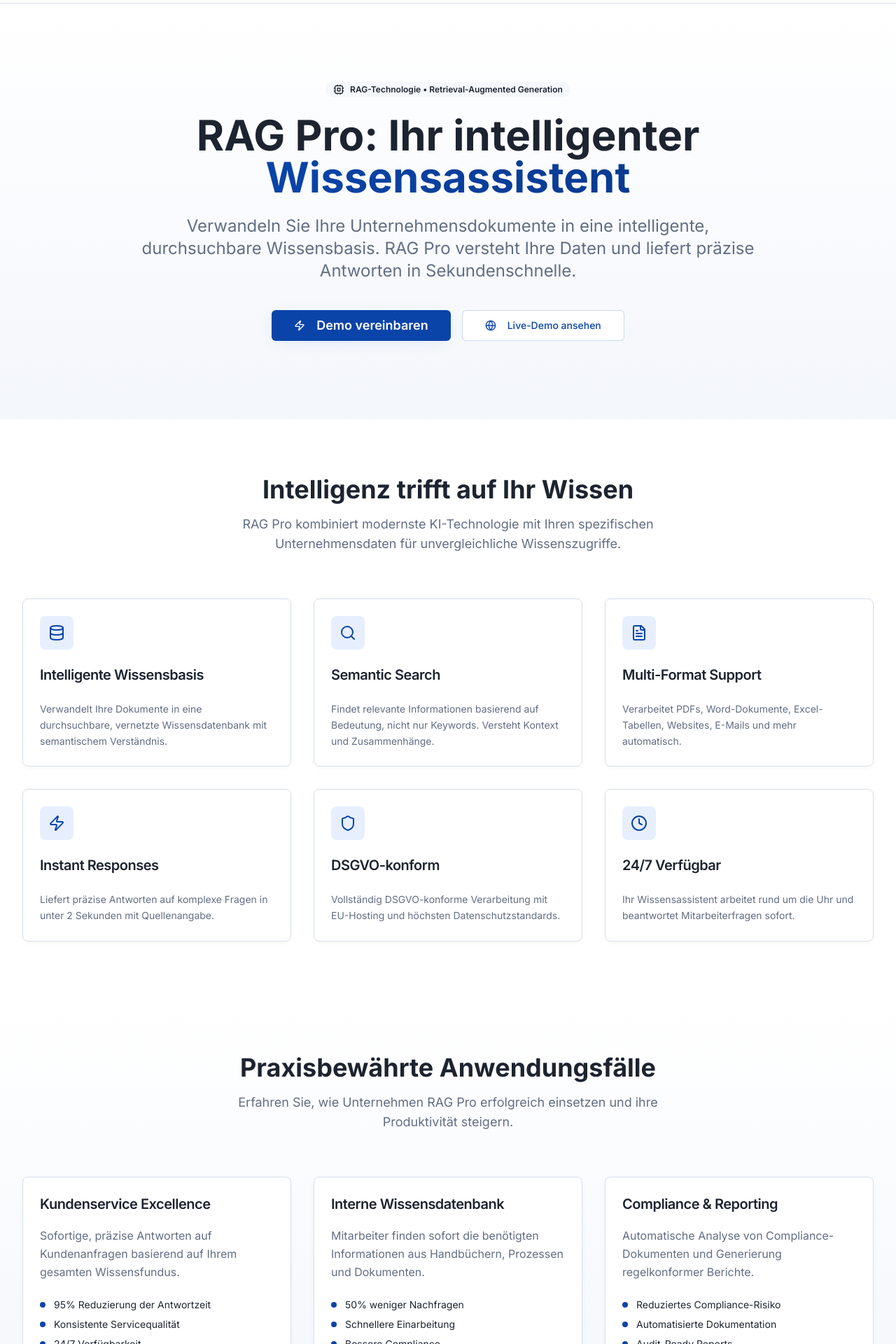
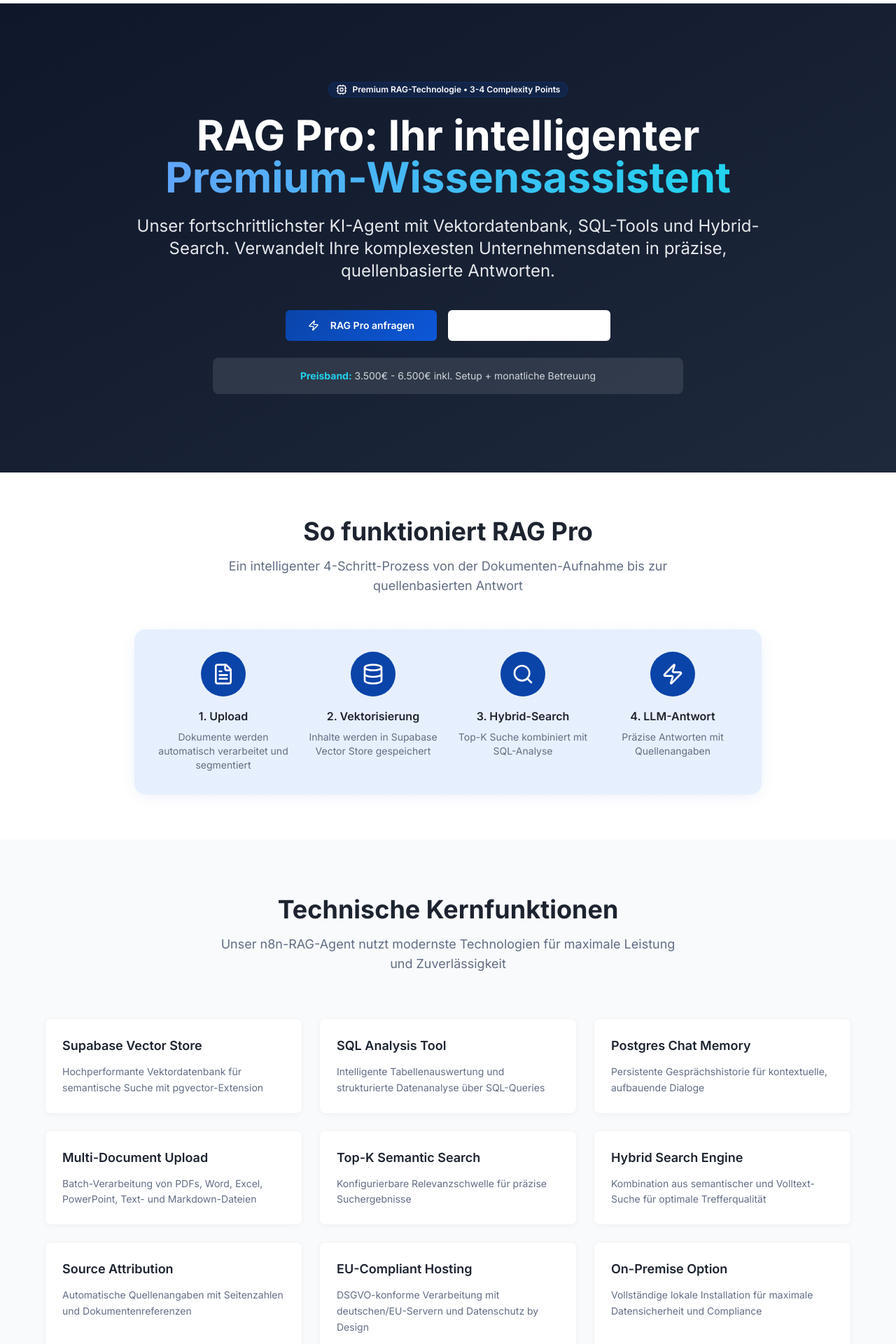
Before and after one commit to maierautomations/maier-automations-web, a React (Vite) app: page /rag-pro in a window 1280 px wide. Shown: the part 60-1980 px from the top of the page at 70% size. Built offline with nearby package versions, Linux system fonts and the light colour scheme.

Commit message:
Add RAG Pro product page
Create a dedicated page for the RAG Pro product, detailing its features, benefits, pricing, and a clear call to action. The page will incorporate a visual representation of the RAG process.

```diff
--- a/src/pages/RagPro.tsx
+++ b/src/pages/RagPro.tsx
@@ -63,35 +63,161 @@ export default function RagPro() {
 
       <main className="flex-1">
         {/* Hero Section */}
-        <section className="py-20 lg:py-28 gradient-subtle">
+        <section className="py-20 lg:py-28 bg-gradient-to-br from-slate-900 to-slate-800 text-white">
           <div className="container mx-auto px-4 sm:px-6 lg:px-8">
             <div className="text-center max-w-4xl mx-auto">
-              <Badge variant="secondary" className="mb-6">
+              <Badge variant="secondary" className="mb-6 bg-primary/20 text-primary-foreground border-primary/30">
                 <Cpu className="w-4 h-4 mr-2" />
-                RAG-Technologie • Retrieval-Augmented Generation
+                Premium RAG-Technologie • 3-4 Complexity Points
               </Badge>
 
-              <h1 className="text-4xl lg:text-6xl font-bold text-foreground mb-6 leading-tight">
+              <h1 className="text-4xl lg:text-6xl font-bold text-white mb-6 leading-tight">
                 RAG Pro: Ihr intelligenter{" "}
-                <span className="bg-gradient-to-r from-primary to-primary-hover bg-clip-text text-transparent">
-                  Wissensassistent
+                <span className="bg-gradient-to-r from-blue-400 to-cyan-400 bg-clip-text text-transparent">
+                  Premium-Wissensassistent
                 </span>
               </h1>
 
-              <p className="text-xl lg:text-2xl text-muted-foreground mb-10 leading-relaxed">
-                Verwandeln Sie Ihre Unternehmensdokumente in eine intelligente, durchsuchbare Wissensbasis.
-                RAG Pro versteht Ihre Daten und liefert präzise Antworten in Sekundenschnelle.
+              <p className="text-xl lg:text-2xl text-gray-200 mb-10 leading-relaxed">
+                Unser fortschrittlichster KI-Agent mit Vektordatenbank, SQL-Tools und Hybrid-Search.
+                Verwandelt Ihre komplexesten Unternehmensdaten in präzise, quellenbasierte Antworten.
               </p>
 
-              <div className="flex flex-col sm:flex-row gap-4 justify-center">
-                <Button variant="hero" size="lg">
-                  <Zap className="w-5 h-5 mr-2" />
-                  Demo vereinbaren
+              <div className="flex flex-col sm:flex-row gap-4 justify-center mb-6">
+                <Button variant="cta" size="lg" className="bg-gradient-to-r from-blue-600 to-cyan-600 hover:from-blue-700 hover:to-cyan-700" asChild>
+                  <a href="/analyse">
+                    <Zap className="w-5 h-5 mr-2" />
+                    RAG Pro anfragen
+                  </a>
                 </Button>
-                <Button variant="outline" size="lg">
+                <Button variant="outline" size="lg" className="border-white/30 text-white hover:bg-white/10">
                   <Globe className="w-5 h-5 mr-2" />
                   Live-Demo ansehen
                 </Button>
+              </div>
+
+              <div className="text-sm text-gray-300 bg-white/10 rounded-lg p-4 max-w-2xl mx-auto">
+                <strong className="text-cyan-400">Preisband:</strong> 3.500€ - 6.500€ inkl. Setup + monatliche Betreuung
+              </div>
+            </div>
+          </div>
+        </section>
+
+        {/* RAG Process Diagram */}
+        <section className="py-16 bg-background">
+          <div className="container mx-auto px-4 sm:px-6 lg:px-8">
+            <div className="text-center mb-12">
+              <h2 className="text-3xl lg:text-4xl font-bold text-foreground mb-4">
+                So funktioniert RAG Pro
+              </h2>
+              <p className="text-lg text-muted-foreground max-w-2xl mx-auto">
+                Ein intelligenter 4-Schritt-Prozess von der Dokumenten-Aufnahme bis zur quellenbasierten Antwort
+              </p>
+            </div>
+
+            <div className="max-w-4xl mx-auto bg-gradient-to-br from-primary-light to-accent rounded-2xl p-8 shadow-soft">
+              <div className="grid grid-cols-1 md:grid-cols-4 gap-6">
+                <div className="text-center">
+                  <div className="w-16 h-16 bg-primary rounded-full flex items-center justify-center mx-auto mb-4">
+                    <FileText className="w-8 h-8 text-white" />
+                  </div>
+                  <h3 className="font-semibold text-foreground mb-2">1. Upload</h3>
+                  <p className="text-sm text-muted-foreground">Dokumente werden automatisch verarbeitet und segmentiert</p>
+                </div>
+
+                <div className="text-center">
+                  <div className="w-16 h-16 bg-primary rounded-full flex items-center justify-center mx-auto mb-4">
+                    <Database className="w-8 h-8 text-white" />
+                  </div>
+                  <h3 className="font-semibold text-foreground mb-2">2. Vektorisierung</h3>
+                  <p className="text-sm text-muted-foreground">Inhalte werden in Supabase Vector Store gespeichert</p>
+                </div>
+
+                <div className="text-center">
+                  <div className="w-16 h-16 bg-primary rounded-full flex items-center justify-center mx-auto mb-4">
+                    <Search className="w-8 h-8 text-white" />
+                  </div>
+                  <h3 className="font-semibold text-foreground mb-2">3. Hybrid-Search</h3>
+                  <p className="text-sm text-muted-foreground">Top-K Suche kombiniert mit SQL-Analyse</p>
+                </div>
+
+                <div className="text-center">
+                  <div className="w-16 h-16 bg-primary rounded-full flex items-center justify-center mx-auto mb-4">
+                    <Zap className="w-8 h-8 text-white" />
+                  </div>
+                  <h3 className="font-semibold text-foreground mb-2">4. LLM-Antwort</h3>
+                  <p className="text-sm text-muted-foreground">Präzise Antworten mit Quellenangaben</p>
+                </div>
+              </div>
+            </div>
+          </div>
+        </section>
+
+        {/* Technical Features Section */}
+        <section className="py-20 bg-slate-50">
+          <div className="container mx-auto px-4 sm:px-6 lg:px-8">
+            <div className="text-center mb-16">
+              <h2 className="text-3xl lg:text-4xl font-bold text-foreground mb-4">
+                Technische Kernfunktionen
+              </h2>
+              <p className="text-lg text-muted-foreground max-w-2xl mx-auto">
+                Unser n8n-RAG-Agent nutzt modernste Technologien für maximale Leistung und Zuverlässigkeit
+              </p>
+            </div>
+
+            <div className="grid grid-cols-1 md:grid-cols-2 lg:grid-cols-3 gap-6 max-w-6xl mx-auto">
+              {[
+                {
+                  title: "Supabase Vector Store",
+                  description: "Hochperformante Vektordatenbank für semantische Suche mit pgvector-Extension"
+                },
+                {
+                  title: "SQL Analysis Tool",
+                  description: "Intelligente Tabellenauswertung und strukturierte Datenanalyse über SQL-Queries"
+                },
+                {
+                  title: "Postgres Chat Memory",
+                  description: "Persistente Gesprächshistorie für kontextuelle, aufbauende Dialoge"
+                },
+                {
+                  title: "Multi-Document Upload",
+                  description: "Batch-Verarbeitung von PDFs, Word, Excel, PowerPoint, Text- und Markdown-Dateien"
+                },
+                {
+                  title: "Top-K Semantic Search",
+                  description: "Konfigurierbare Relevanzschwelle für präzise Suchergebnisse"
+                },
+                {
+                  title: "Hybrid Search Engine",
+                  description: "Kombination aus semantischer und Volltext-Suche für optimale Trefferqualität"
+                },
+                {
+                  title: "Source Attribution",
+                  description: "Automatische Quellenangaben mit Seitenzahlen und Dokumentenreferenzen"
+                },
+                {
+                  title: "EU-Compliant Hosting",
+                  description: "DSGVO-konforme Verarbeitung mit deutschen/EU-Servern und Datenschutz by Design"
+                },
+                {
+                  title: "On-Premise Option",
+                  description: "Vollständige lokale Installation für maximale Datensicherheit und Compliance"
+                }
+              ].map((feature, index) => (
+                <div key={index} className="bg-white rounded-lg p-6 shadow-card hover:shadow-soft transition-all duration-200 border border-gray-100">
+                  <h3 className="font-semibold text-lg text-foreground mb-3">{feature.title}</h3>
+                  <p className="text-muted-foreground text-sm leading-relaxed">{feature.description}</p>
+                </div>
+              ))}
+            </div>
+
+            <div className="text-center mt-12">
+              <div className="bg-gradient-to-r from-primary-light to-accent rounded-xl p-6 max-w-2xl mx-auto">
+                <h3 className="text-xl font-semibold text-foreground mb-2">Verlässliche Quellenangaben</h3>
+                <p className="text-muted-foreground">
+                  Jede Antwort wird mit präzisen Quellenangaben, Seitenzahlen und Dokumentenreferenzen geliefert.
+                  So können Sie jede Information überprüfen und Ihren Mitarbeitern vertrauen schenken.
+                </p>
               </div>
             </div>
           </div>
@@ -179,8 +305,10 @@ export default function RagPro() {
                 Kostenlose Demo und individuelle Beratung.
               </p>
               <div className="flex flex-col sm:flex-row gap-4 justify-center">
-                <Button variant="cta" size="lg">
-                  Kostenlose Demo vereinbaren
+                <Button variant="cta" size="lg" asChild>
+                  <a href="/analyse">
+                    Kostenlose Demo vereinbaren
+                  </a>
                 </Button>
                 <Button variant="outline" size="lg">
                   Whitepaper herunterladen
```
